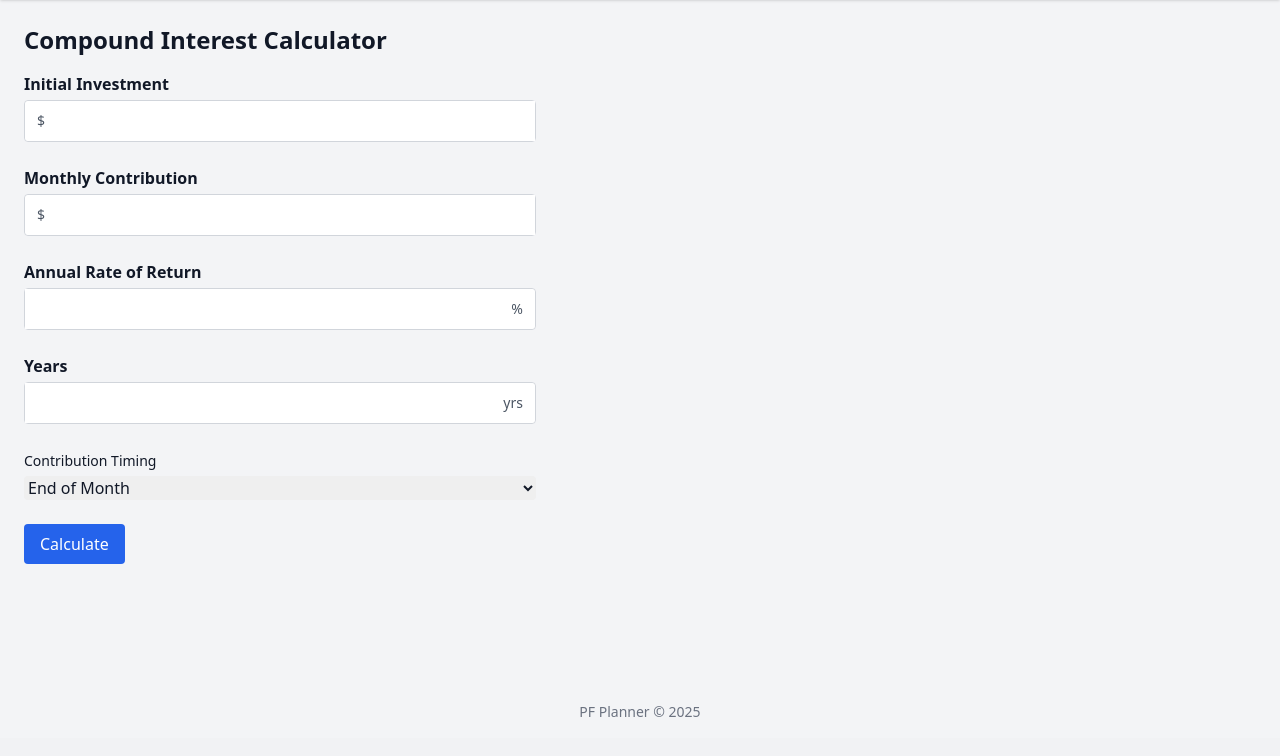
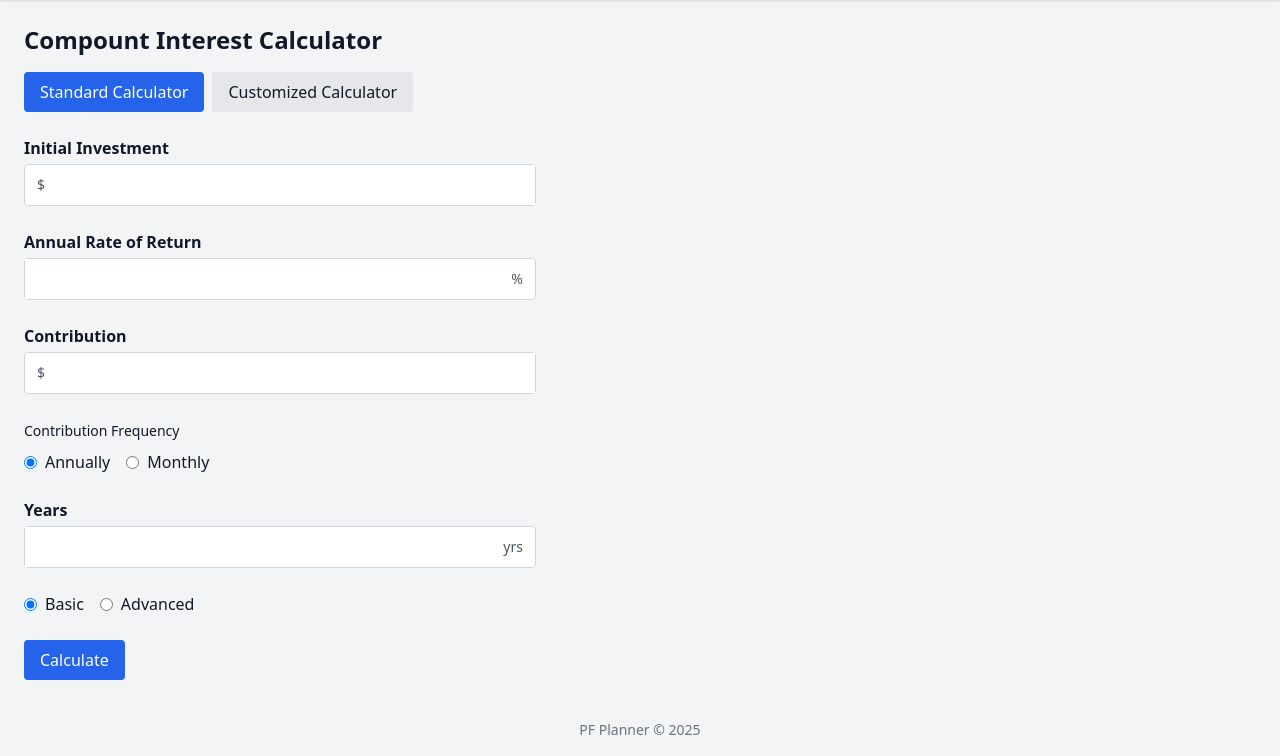
Before and after one commit to RobRodGobe/PFPlanner, a Flask app: page /calculators/compound-interest in a window 1280 px wide. Shown: the part 62-818 px from the top of the page. Before the commit the page ends 779 px from the top, so only its background shows below. Run offline with Flask 3, Linux system fonts and the light colour scheme; parts of the project's set-up code (start-up, migrations or seed data) failed here and were passed over; some libraries are stand-ins or nearby versions.

Commit message:
Add custom toggle, advanced section, pending fix advanced calculation bug

```diff
--- a/Backend/blueprints/calculators/routes.py
+++ b/Backend/blueprints/calculators/routes.py
@@ -20,23 +20,43 @@
     result = None
 
     if request.method == "POST":
-        # ✅ Reuse your sanitize_number everywhere
         initial = sanitize_number(request.form.get("initial")) or 0
-        monthly = sanitize_number(request.form.get("monthly")) or 0
         rate = sanitize_number(request.form.get("rate")) or 0
-        years = sanitize_number(request.form.get("years")) or 0
+        years = int(sanitize_number(request.form.get("years")) or 0)
 
-        # ✅ Enforce integer years (sanitize_number returns float)
-        years = int(years)
+        # ✅ Contribution amount (always read from same field)
+        contribution_amount = sanitize_number(request.form.get("monthly")) or 0
+
+        # ✅ Frequency & Mode
+        frequency = request.form.get("contribution_frequency", "monthly")
+        mode = request.form.get("mode", "basic")
+
+        # ✅ Monthly vs Annual
+        if frequency == "monthly":
+            monthly_contribution = contribution_amount
+            annual_contribution = 0
+        else:
+            monthly_contribution = 0
+            annual_contribution = contribution_amount
 
         timing = request.form.get("timing", "end")
 
+        if mode == "basic":
+            timing = "end"
+            compounding = "annual"
+        else:
+            timing = request.form.get("timing", "end")
+            compounding = request.form.get("compounding", "annual")
+
         result = compound_growth(
             initial=initial,
-            monthly=monthly,
+            monthly_contribution=monthly_contribution,
             annual_rate=rate,
             years=years,
             contribution_timing=timing,
+            frequency=frequency,
+            annual_contribution=annual_contribution,
+            compounding=compounding
         )
 
         if request.headers.get("HX-Request"):
@@ -50,6 +70,23 @@
         result=result
     )
 
+
+@calculators_bp.get("/compound-interest/toggle")
+def compound_interest_toggle():
+    mode = request.args.get("mode", "standard")
+
+    if mode == "custom":
+        return render_template(
+            "calculators/compound_interest/_custom_calculator.html",
+            result=None,
+            errors={}
+        )
+
+    return render_template(
+        "calculators/compound_interest/_standard_calculator.html",
+        result=None,
+        errors={}
+    )
 
 @calculators_bp.get("/wealth-multiplier")
 def calc_wealth():
--- a/Frontend/static/js/compound_interest/compound_interest.js
+++ b/Frontend/static/js/compound_interest/compound_interest.js
@@ -0,0 +1,12 @@
+document.addEventListener("change", function (e) {
+    if (e.target.name === "mode") {
+        const adv = document.getElementById("advanced-fields");
+        if (!adv) return; // ✅ prevents null.classList errors
+
+        if (e.target.value === "advanced") {
+            adv.classList.remove("hidden");
+        } else {
+            adv.classList.add("hidden");
+        }
+    }
+});
--- a/Frontend/static/styles.css
+++ b/Frontend/static/styles.css
@@ -609,6 +589,10 @@
 
 .mb-6 {
   margin-bottom: 1.5rem;
+}
+
+.mt-1 {
+  margin-top: 0.25rem;
 }
 
 .mt-2 {
@@ -629,14 +613,6 @@
 
 .mt-8 {
   margin-top: 2rem;
-}
-
-.ml-1 {
-  margin-left: 0.25rem;
-}
-
-.mt-1 {
-  margin-top: 0.25rem;
 }
 
 .block {
--- /dev/null
+++ b/Frontend/templates/calculators/compound_interest/_standard_calculator.html
@@ -0,0 +1,123 @@
+{# Frontend/templates/calculators/compound_interest/_standard_calculator.html #}
+{% from "macros/input_combo.html" import input_combo %}
+
+<div class="flex flex-col lg:flex-row lg:space-x-12">
+
+    <div class="flex-1">
+        <form
+            method="POST"
+            hx-post="{{ url_for('calculators.calc_compound') }}"
+            hx-target="#results"
+            hx-swap="innerHTML"
+            class="space-y-6 max-w-lg"
+        >
+
+            <!-- Initial Investment -->
+            {{ input_combo("initial", "Initial Investment", prefix="$", classes="money-input") }}
+
+            <!-- Annual Rate -->
+            {{ input_combo("rate", "Annual Rate of Return", suffix="%", classes="percent-input") }}
+
+            <!-- Contribution amount -->
+            {{ input_combo("monthly", "Contribution", prefix="$", classes="money-input") }}
+
+            <div class="space-y-2">
+                <span class="text-sm font-medium">Contribution Frequency</span>
+
+                <div class="flex items-center space-x-4">
+                    <label class="flex items-center space-x-2">
+                        <input
+                            type="radio"
+                            name="contribution_frequency"
+                            value="annual"
+                            checked
+                        >
+                        <span>Annually</span>
+                    </label>
+
+                    <label class="flex items-center space-x-2">
+                        <input
+                            type="radio"
+                            name="contribution_frequency"
+                            value="monthly"
+                        >
+                        <span>Monthly</span>
+                    </label>
+                </div>
+            </div>
+
+            <!-- Years -->
+            {{ input_combo("years", "Years", suffix="yrs", classes="numeric-input") }}
+
+            <!-- Mode Toggle -->
+             <div class="space-y-2">
+                <div class="flex items-center space-x-4">
+                    <label class="flex items-center space-x-2">
+                        <input type="radio" name="mode" value="basic" checked>
+                        <span>Basic</span>
+                    </label>
+
+                    <label class="flex items-center space-x-2">
+                        <input type="radio" name="mode" value="advanced">
+                        <span>Advanced</span>
+                    </label>
+                </div>
+            </div>
+
+            <div id="advanced-fields" class="space-y-6 hidden">
+
+                <!-- Compounding Frequency -->
+                <div>
+                    <span class="text-sm font-medium">Compounding Frequency</span>
+                    <div class="flex items-center space-x-4 mt-1">
+                        <label class="flex items-center space-x-2">
+                            <input type="radio" name="compounding" value="annual" checked>
+                            <span>Annually</span>
+                        </label>
+
+                        <label class="flex items-center space-x-2">
+                            <input type="radio" name="compounding" value="monthly">
+                            <span>Monthly</span>
+                        </label>
+                    </div>
+                </div>
+
+                <!-- Contribution Timing -->
+                <div>
+                    <span class="text-sm font-medium">Contribution Timing</span>
+                    <div class="flex items-center space-x-4 mt-1">
+                        <label class="flex items-center space-x-2">
+                            <input type="radio" name="timing" value="end" checked>
+                            <span>End of Period</span>
+                        </label>
+
+                        <label class="flex items-center space-x-2">
+                            <input type="radio" name="timing" value="beginning">
+                            <span>Beginning of Period</span>
+                        </label>
+                    </div>
+                </div>
+            </div>
+
+            <!-- Submit Button -->
+            <button
+                hx-post="{{ url_for('calculators.calc_compound') }}"
+                hx-target="#results"
+                hx-swap="innerHTML"
+                class="mt-6 px-4 py-2 bg-blue-600 text-white rounded"
+            >
+                Calculate
+            </button>
+        </form>
+    </div>
+
+    <!-- Results Container -->
+    <div class="flex-1 mt-8 lg:mt-0" id="results">
+        {% if result %}
+            {% include "calculators/compound_interest/_results.html" %}
+        {% endif %}
+    </div>
+
+</div>
+
+<script src="{{ url_for('static', filename='js/compound_interest/compound_interest.js') }}"></script>
--- a/Frontend/templates/calculators/compound_interest/index.html
+++ b/Frontend/templates/calculators/compound_interest/index.html
@@ -1,48 +1,61 @@
 {# Frontend/templates/calculators/compound_interest/index.html #}
 {% extends "base.html" %}
 {% from "macros/input_combo.html" import input_combo %}
-{% block title %}House Affordability{% endblock %}
+{% block title %}Compount Interest{% endblock %}
 {% set mode = mode or "standard" %}
 
 {% block content %}
 
-<h1 class="text-2xl font-bold mb-4">Compound Interest Calculator</h1>
+<h1 class="text-2xl font-bold mb-4">Compount Interest Calculator</h1>
 
-<div class="flex flex-col lg:flex-row lg:space-x-12">
+<div class="flex items-center justify-between mb-6">
+    <!-- Toggle bar -->
+    <div class="flex space-x-2" id="toggle-bar">
 
-    <div class="flex-1">
-        <form
-            method="POST"
-            hx-post="{{ url_for('calculators.calc_compound') }}"
-            hx-target="#results"
+        <button
+            data-mode="standard"
+            hx-get="{{ url_for('calculators.compound_interest_toggle') }}"
+            hx-vals='{"mode": "standard"}'
+            hx-target="#calculator-section"
             hx-swap="innerHTML"
-            class="space-y-6 max-w-lg"
+            class="toggle-btn px-4 py-2 rounded bg-blue-600 text-white"
         >
+            Standard Calculator
+        </button>
 
-            {{ input_combo("initial", "Initial Investment", prefix="$", classes="money-input") }}
-            {{ input_combo("monthly", "Monthly Contribution", prefix="$", classes="money-input") }}
-            {{ input_combo("rate", "Annual Rate of Return", suffix="%", classes="percent-input") }}
-            {{ input_combo("years", "Years", suffix="yrs", classes="term-input") }}
+        <button
+            data-mode="custom"
+            hx-get="{{ url_for('calculators.compound_interest_toggle') }}"
+            hx-vals='{"mode": "custom"}'
+            hx-target="#calculator-section"
+            hx-swap="innerHTML"
+            class="toggle-btn px-4 py-2 rounded bg-gray-200 dark:bg-gray-700"
+        >
+            Customized Calculator
+        </button>
 
-            <label class="block">
-                <span class="text-sm font-medium">Contribution Timing</span>
-                <select name="timing" class="mt-1 block w-full rounded border-gray-300 dark:bg-gray-700">
-                    <option value="end">End of Month</option>
-                    <option value="beginning">Beginning of Month</option>
-                </select>
-            </label>
+    </div>
+</div>
 
-            <button class="mt-6 px-4 py-2 bg-blue-600 text-white rounded">
-                Calculate
-            </button>
-        </form>
-    </div>
+<!-- MAIN CALCULATOR SECTION (HTMX SWAPS THIS) -->
+<div id="calculator-section">
+    {% include "calculators/compound_interest/_standard_calculator.html" %}
+</div>
 
-    <div class="flex-1 mt-8 lg:mt-0" id="results">
-        {% if result %}
-            {% include "calculators/compound_interest/_results.html" %}
-        {% endif %}
-    </div>
+<script>
+document.addEventListener("click", function(e) {
+    if (!e.target.classList.contains("toggle-btn")) return;
 
-</div>
+    // Remove active state from all buttons
+    document.querySelectorAll(".toggle-btn").forEach(btn => {
+        btn.classList.remove("bg-blue-600", "text-white");
+        btn.classList.add("bg-gray-200", "dark:bg-gray-700");
+    });
+
+    // Add active state to clicked button
+    e.target.classList.remove("bg-gray-200", "dark:bg-gray-700");
+    e.target.classList.add("bg-blue-600", "text-white");
+});
+</script>
+
 {% endblock %}
--- a/TODO.txt
+++ b/TODO.txt
@@ -1,6 +1,6 @@
 - Add contact information
 - Add simple calculators
-- Add radio buttons for annual or monthly contributions on Compound Interest Calculator
+- Fix calculations (bug)
 - Add how saving an additional 100, 200 or x amount (that will result in a million) would change the final amount on Compound Interest Calculator
 - Add radio buttons for display mode on Compound Interest Calculator
 - Advanced mode section that includes compounding frequency and contribution timing
@@ -8,8 +8,8 @@
 - Make sure chart shows all the columns
 - Implement "bowling point" (when your growth works harder than contributions)
 - Add testing
-- Split index.html into standard and custom
 - Implement custom calculator, adding coast fire point (when growth works harder than income)
+- Add inflation adjusted setting to custom calculator
 
 Run this after restarting Codespaces
 npm install -g tailwindcss@3
```
Also changed, not shown: other parts of Frontend/static/styles.css (+15 -76 lines), Backend/services/compound_interest_standard.py (+62 -21 lines), Frontend/templates/calculators/compound_interest/_custom_calculator.html (added, +49 -0 lines), Frontend/templates/calculators/compound_interest/_results.html (+4 -4 lines).
